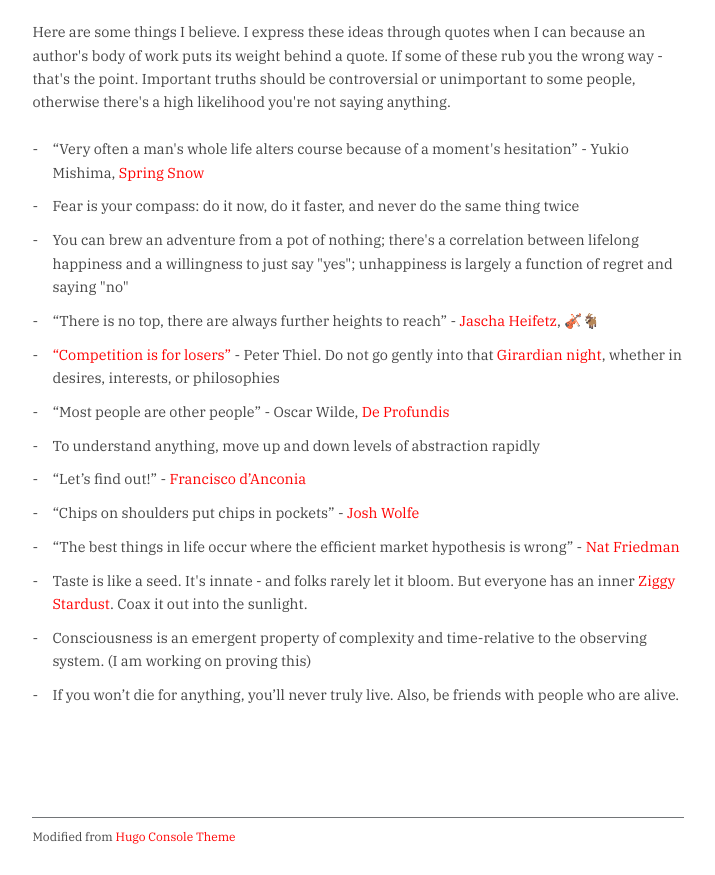
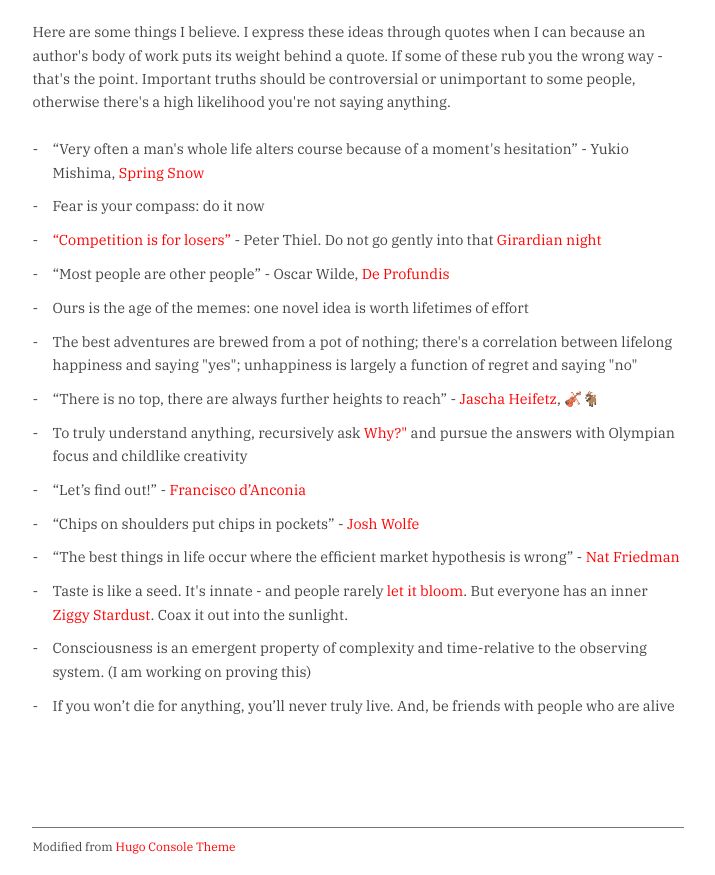
Before and after one commit to DaneJacobson/danejacobson.github.io, a plain HTML site: page notes/principles.html in a window 1280 px wide. Shown: the part 155-1030 px from the top of the page, without its empty margins (282-997 px from the left). Drawn offline with Linux system fonts and the light colour scheme.

Commit message:
Principles edit 27-07-2024

```diff
--- a/notes/principles.html
+++ b/notes/principles.html
@@ -81,13 +81,27 @@
             </li>
 
             <li>
-                Fear is your compass: do it now, do it faster, and never do the
-                same thing twice
+                Fear is your compass: do it now
             </li>
 
             <li>
-                You can brew an adventure from a pot of nothing; there's a correlation
-                between lifelong happiness and a willingness to just say "yes";
+                <a href="https://startupclass.samaltman.com/courses/lec05/" target="_blank">“Competition
+                is for losers”</a> - Peter Thiel. Do not go gently into
+                that <a href="https://en.wikipedia.org/wiki/Mimetic_theory" target="_blank">Girardian night</a>
+            </li>
+
+            <li>
+                “Most people are other people” - Oscar Wilde,
+                <a href="https://www.gutenberg.org/files/921/921-h/921-h.htm" target="_blank">De Profundis</a>
+            </li>
+
+            <li>
+                Ours is the age of the memes: one novel idea is worth lifetimes of effort
+            </li>
+
+            <li>
+                The best adventures are brewed from a pot of nothing; there's a correlation
+                between lifelong happiness and saying "yes";
                 unhappiness is largely a function of regret and saying "no"
             </li>
 
@@ -97,19 +111,9 @@
             </li>
 
             <li>
-                <a href="https://startupclass.samaltman.com/courses/lec05/" target="_blank">“Competition
-                is for losers”</a> - Peter Thiel. Do not go gently into
-                that <a href="https://en.wikipedia.org/wiki/Mimetic_theory" target="_blank">Girardian night</a>,
-                whether in desires, interests, or philosophies
-            </li>
-
-            <li>
-                “Most people are other people” - Oscar Wilde,
-                <a href="https://www.gutenberg.org/files/921/921-h/921-h.htm" target="_blank">De Profundis</a>
-            </li>
-
-            <li>
-                To understand anything, move up and down levels of abstraction rapidly
+                To truly understand anything, recursively ask
+                <a href="https://www.youtube.com/watch?v=36GT2zI8lVA">Why?"</a>
+                and pursue the answers with Olympian focus and childlike creativity
             </li>
 
             <li>
@@ -126,8 +130,10 @@
             </li>
 
             <li>
-                Taste is like a seed. It's innate - and folks rarely let it bloom. But everyone has
-                an inner <a href="https://www.youtube.com/watch?v=ou8uLo3Ke6U" target="_blank">Ziggy Stardust</a>.
+                Taste is like a seed. It's innate - and people rarely
+                <a href="https://www.goodreads.com/quotes/680327-there-is-a-vitality-a-life-force-a-quickening-that"> let it bloom</a>.
+                But everyone has an inner
+                <a href="https://www.youtube.com/watch?v=ou8uLo3Ke6U" target="_blank">Ziggy Stardust</a>.
                 Coax it out into the sunlight.
             </li>
 
@@ -137,8 +143,8 @@
             </li>
 
             <li>
-                If you won’t die for anything, you’ll never truly live. Also,
-                be friends with people who are alive.
+                If you won’t die for anything, you’ll never truly live. And,
+                be friends with people who are alive
             </li>
         </ul>
 
```
Also changed, not shown: notes/index.html (+1 -1 lines), notes/running.html (+1 -1 lines).
